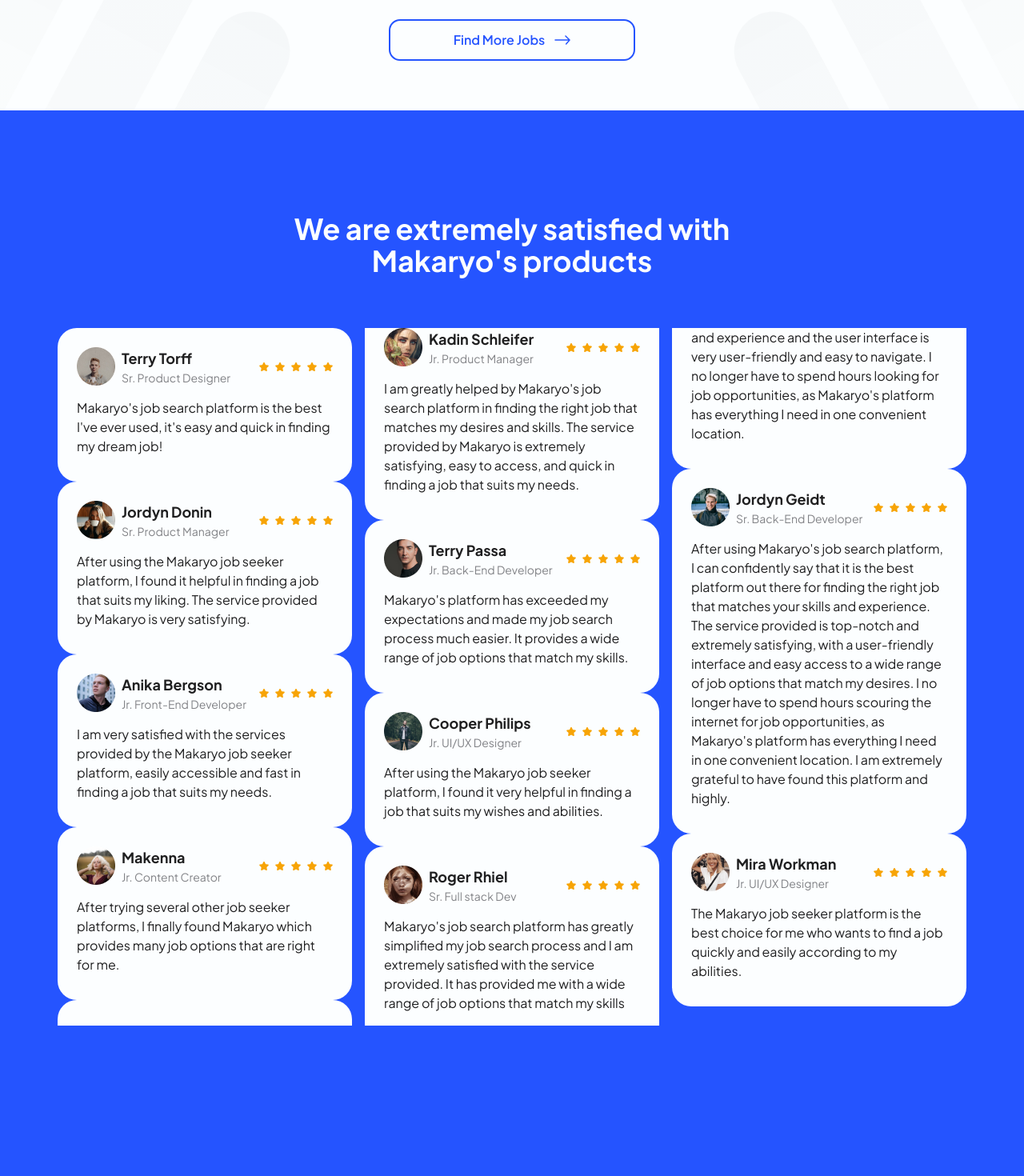
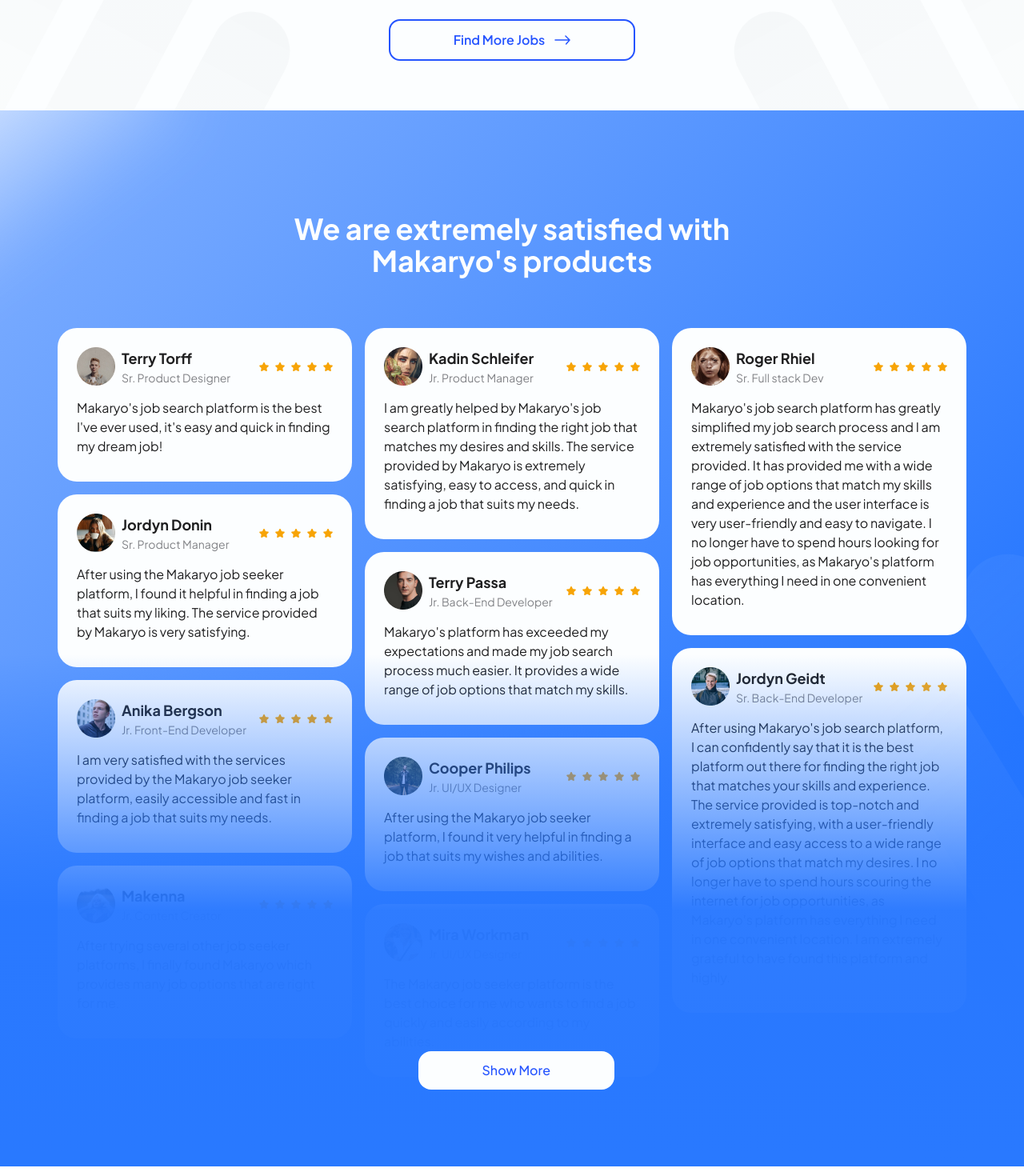
Before and after one commit to Rizky-Pratama/Makaryo-landing-page, a React (Vite) app: page / in a window 1280 px wide. Shown: the part 4100-5570 px from the top of the page at 80% size. Built offline with nearby package versions, Linux system fonts and the light colour scheme.

Commit message:
Update Testimoni Section

```diff
--- a/src/index.css
+++ b/src/index.css
@@ -4,10 +4,14 @@
 
 @layer base {
   html {
-    font-family: "Plus Jakarta Sans"
+    font-family: "Plus Jakarta Sans";
   }
 
   .scroller::-webkit-scrollbar {
     display: none;
   }
+
+  section.testimoni {
+    @apply relative bg-gradient-to-tl from-[#0A65FF] to-[#81B0FF] overflow-hidden;
+  }
 }
--- a/src/layouts/Testimoni.jsx
+++ b/src/layouts/Testimoni.jsx
@@ -2,20 +2,19 @@
 
 function Testimoni() {
   return (
-    <section className="h-max bg-primary">
+    <section className="testimoni ">
       <div className="mx-auto max-w-screen-2xl">
         <div className="container">
-          <div className="pt-32 flex flex-col gap-16 items-center">
+          <div className="pt-32 pb-28 flex flex-col gap-16 items-center">
             <h2 className="w-[35rem] text-4xl font-bold text-white text-center">
               We are extremely satisfied with Makaryo's products
             </h2>
-            <div className="h-[300vh] columns-3">
+            <div className="max-h-[1100px] flex flex-col flex-wrap content-center gap-4">
               <CardTestimoni
                 profile="1"
                 name="Terry Torff"
                 position="Sr. Product Designer"
-                desk="Makaryo's job search platform is the best I've ever used, it's easy and
-        quick in finding my dream job!"
+                desk="Makaryo's job search platform is the best I've ever used, it's easy and quick in finding my dream job!"
               />
               <CardTestimoni
                 profile="2"
@@ -54,6 +53,12 @@
                 desk="After using the Makaryo job seeker platform, I found it very helpful in finding a job that suits my wishes and abilities."
               />
               <CardTestimoni
+                profile="10"
+                name="Mira Workman"
+                position="Jr. UI/UX Designer"
+                desk="The Makaryo job seeker platform is the best choice for me who wants to find a job quickly and easily according to my abilities."
+              />
+              <CardTestimoni
                 profile="8"
                 name="Roger Rhiel"
                 position="Sr. Full stack Dev"
@@ -65,15 +70,24 @@
                 position="Sr. Back-End Developer"
                 desk="After using Makaryo's job search platform, I can confidently say that it is the best platform out there for finding the right job that matches your skills and experience. The service provided is top-notch and extremely satisfying, with a user-friendly interface and easy access to a wide range of job options that match my desires. I no longer have to spend hours scouring the internet for job opportunities, as Makaryo's platform has everything I need in one convenient location. I am extremely grateful to have found this platform and highly."
               />
-              <CardTestimoni
-                profile="10"
-                name="Mira Workman"
-                position="Jr. UI/UX Designer"
-                desk="The Makaryo job seeker platform is the best choice for me who wants to find a job quickly and easily according to my abilities."
-              />
             </div>
           </div>
         </div>
+        <object
+          className="absolute top-0 left-0"
+          data="/background/circle-testimoni.svg"
+          type="image/svg+xml"
+        ></object>
+        <object
+          className="absolute bottom-0 right-0"
+          data="/background/lines3.svg"
+          type="image/svg+xml"
+        ></object>
+        <button className="py-3 px-20 absolute bottom-24 right-[40%] rounded-2xl font-medium text-primary bg-white z-10">
+          Show More
+        </button>
+        <div className="block absolute bottom-0 inset-x-0 h-[40rem] bg-gradient-to-t from-[#2979FF] via-[#2978fff8] to-transparent"></div>
+        {/* <div className="block absolute bottom-0 inset-x-0 h-[40rem]"></div> */}
       </div>
     </section>
   );
```
Also changed, not shown: public/background/circle-testimoni.svg (added), public/background/lines3.svg (added).
